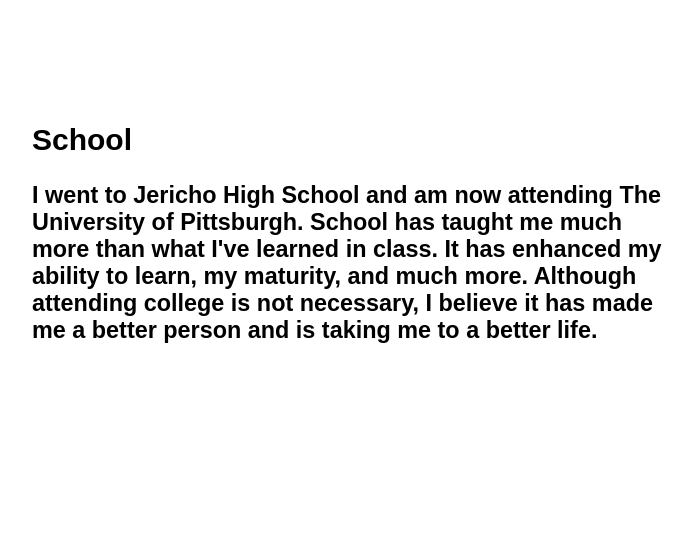
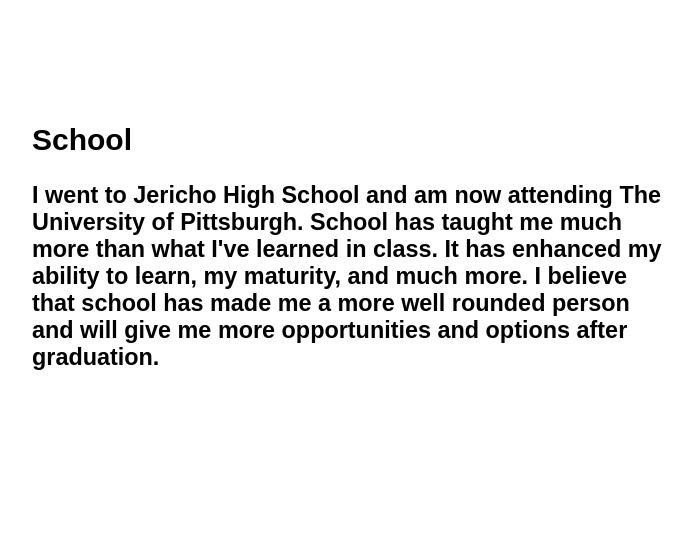
Before and after one commit to gordonw1271/gordonWong, a plain HTML site: page index.html in a window 1280 px wide. Shown: the part 5574-6120 px from the top of the page, without its empty margins (288-981 px from the left). Drawn offline with Linux system fonts and the light colour scheme.

Commit message:
Add files via upload

```diff
--- a/index.html
+++ b/index.html
@@ -128,7 +128,7 @@ FUN FACT: "Lorem ipsum", "Lorem ipsum" was hacked out of Cicero's "De finibus bo
 <!--Like it or not, your schooling, formal and informal, for better or for worse, has been another factor that has brought you here and prepared you for this moment. Let's think through these systems, expectations, and outcomes. And let's also think a little about futurity... where is this learning, formal and informal – this unconcealing – taking you? -->
 <div class="textblock">
   <h2>School</h2>
-  <h3>I went to Jericho High School and am now attending The University of Pittsburgh. School has taught me much more than what I've learned in class. It has enhanced my ability to learn, my maturity, and much more. Although attending college is not necessary, I believe it has made me a better person and is taking me to a better life. </h3>
+  <h3>I went to Jericho High School and am now attending The University of Pittsburgh. School has taught me much more than what I've learned in class. It has enhanced my ability to learn, my maturity, and much more. I believe that school has made me a more well rounded person and will give me more opportunities and options after graduation.  </h3>
   </div>
 
 <!--The final step in our process will be to ensure that a smaller version of our "hero image," what Ulmer would refer to as our "wide image," repeats at the bottom of our document to better reinforce this motif.  -->
```
